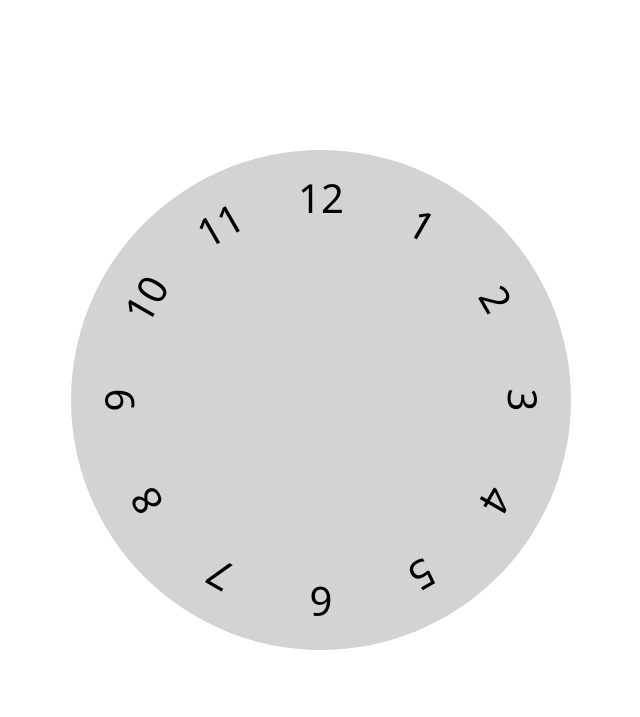
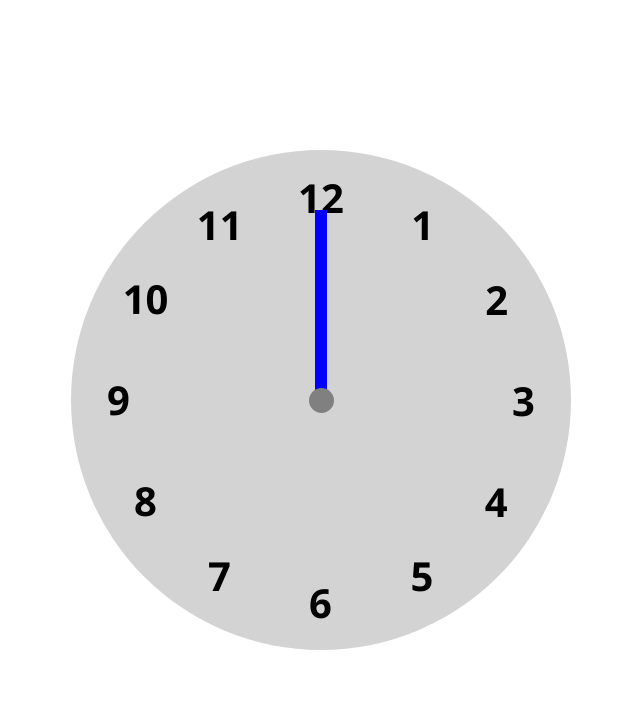
Before and after one commit to Srilekha-Paul/Analog-Clock, a plain HTML site: page index.html in a window 1280 px wide. Shown: the whole page, without its empty margins (319-959 px from the left). Drawn offline with Linux system fonts and the light colour scheme.

Commit message:
update css

```diff
--- a/index.html
+++ b/index.html
@@ -8,19 +8,22 @@
 </head>
 <body>
     <div class="clock">
-        <div class="number" style="--n:1">1</div>
-        <div class="number" style="--n:2">2</div>
-        <div class="number" style="--n:3">3</div>
-        <div class="number" style="--n:4">4</div>
-        <div class="number" style="--n:5">5</div>
-        <div class="number" style="--n:6">6</div>
-        <div class="number" style="--n:7">7</div>
-        <div class="number" style="--n:8">8</div>
-        <div class="number" style="--n:9">9</div>
-        <div class="number" style="--n:10">10</div>
-        <div class="number" style="--n:11">11</div>
-        <div class="number" style="--n:12">12</div>
-
+        <div class="number" style="--n:1"><b>1</b></div>
+        <div class="number" style="--n:2"><b>2</b></div>
+        <div class="number" style="--n:3"><b>3</b></div>
+        <div class="number" style="--n:4"><b>4</b></div>
+        <div class="number" style="--n:5"><b>5</b></div>
+        <div class="number" style="--n:6"><b>6</b></div>
+        <div class="number" style="--n:7"><b>7</b></div>
+        <div class="number" style="--n:8"><b>8</b></div>
+        <div class="number" style="--n:9"><b>9</b></div>
+        <div class="number" style="--n:10"><b>10</b></div>
+        <div class="number" style="--n:11"><b>11</b></div>
+        <div class="number" style="--n:12"><b>12</b></div>
+        <div class="hour-hand"></div>
+        <div class="minute-hand"></div>
+        <div class="second-hand"></div>
+        <div class="center-dot"></div>
     </div>
 
     <script src="script.js"></script>
--- a/style.css
+++ b/style.css
@@ -29,3 +29,37 @@ body{
     font-size: 40px;
 
 }
+.number b{
+     transform: rotate(calc(-30deg * var(--n)));
+     display: inline-block;
+
+}
+.center-dot{
+    position: absolute;
+    width: 25px;
+    height: 25px;
+    background-color:gray ;
+    border-radius: 50%;
+
+}
+.hour-hand,.minute-hand,.second-hand{
+    --rotate: 0;
+    position: absolute;
+    left: 50%;
+    bottom: 50%;
+    transform: translate(-50%) rotate(calc(var(--rotate) * 1deg));
+
+}
+.hour-hand{
+    width: 12px;
+    height: 130px;
+    background-color: black;
+}
+.minute-hand{
+    width: 12px;
+    height: 190px;
+    background-color: blue;
+}
+.second-hand{
+    wid
+}
```
